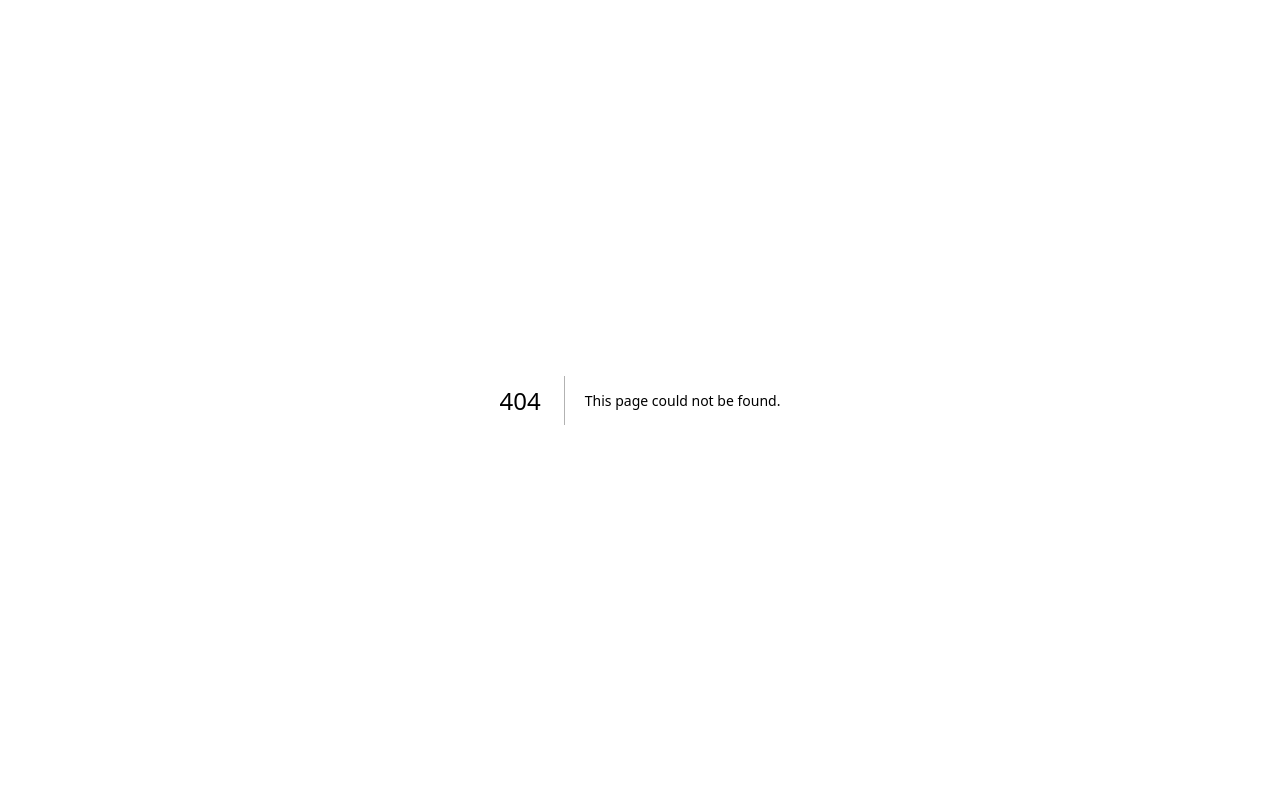
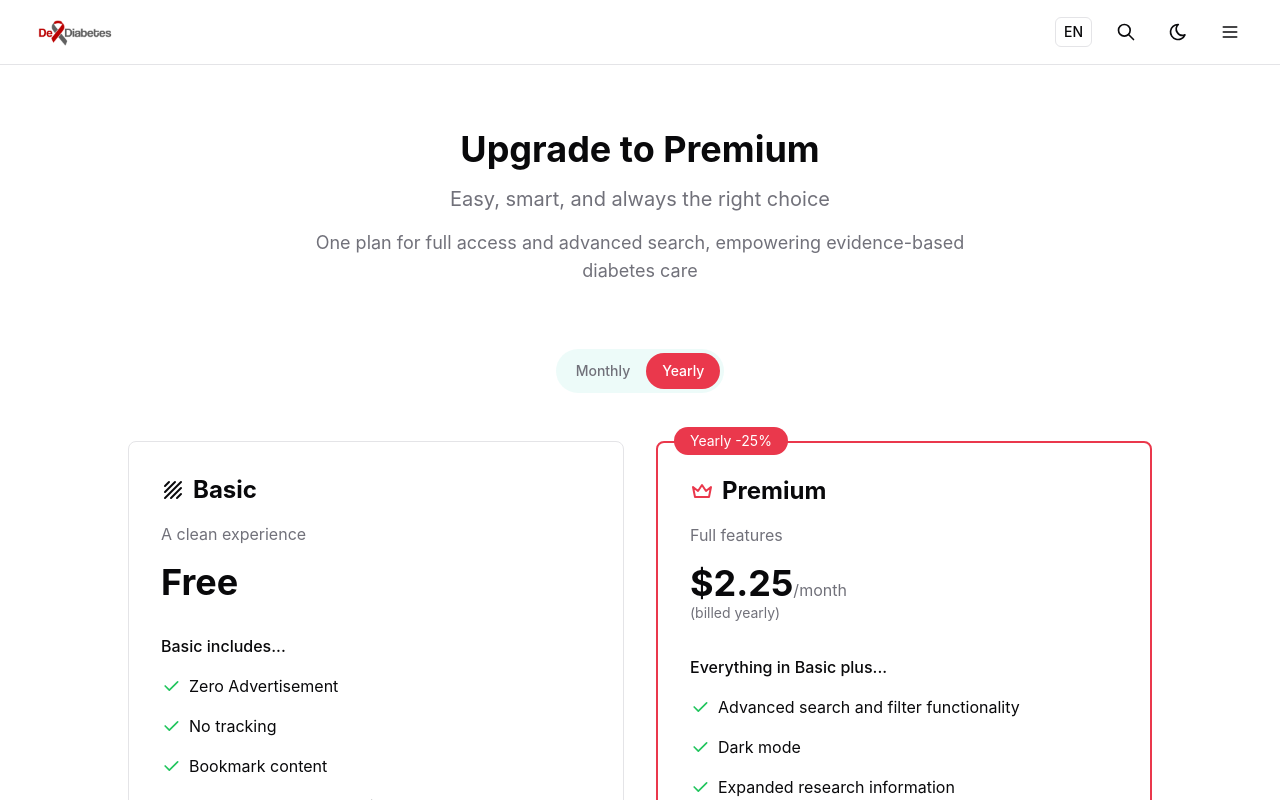
Before and after one commit to Muhammad-Umar-Waqar/final_repo_dd_mpv3, a Next.js app: page /premium in a window 1280 px wide. Before the commit this address had no page. Shown: the top 800 px of the page. Built offline with nearby package versions, Linux system fonts and the light colour scheme.

Commit message:
fix menu behavior

```diff
--- a/components/Navbar.js
+++ b/components/Navbar.js
@@ -121,11 +121,12 @@ export default function Navbar({ isDarkMode, toggleDarkMode }) {
                 ) : (
                   <IconMenu2 className="w-5 h-5" />
                 )}
+                <NavigationMenu />
               </button>
             </div>
           </div>
         </div>
-        <NavigationMenu />
+
       </nav>
 
       {/* Overlay when menu is open (only on mobile) */}
--- /dev/null
+++ b/pages/premium.js
@@ -0,0 +1,146 @@
+// pages/premium.js
+import Head from 'next/head';
+import { useState } from 'react';
+import Navbar from '../components/Navbar';
+import { IconCrown, IconCheck,IconBackground } from '@tabler/icons-react';
+
+export default function Premium() {
+  const [isDarkMode, setIsDarkMode] = useState(false);
+  const [billingCycle, setBillingCycle] = useState('yearly'); // yearly or monthly
+
+  const toggleDarkMode = () => {
+    setIsDarkMode(!isDarkMode);
+    document.documentElement.classList.toggle('dark');
+  };
+
+  const basicFeatures = [
+    { name: 'Zero Advertisement', included: true },
+    { name: 'No tracking', included: true },
+    { name: 'Bookmark content', included: true },
+    { name: 'Research news summaries', included: true },
+    { name: 'Related curated online content', included: true },
+  ];
+
+  const premiumFeatures = [
+    { name: 'Advanced search and filter functionality', included: true },
+    { name: 'Dark mode', included: true },
+    { name: 'Expanded research information', included: true },
+    { name: 'Interventions effectiveness score', included: true },
+    { name: 'Bias analysis using applicable Cochrane Collaboration tools', included: true },
+  ];
+
+  const monthlyPrice = 3.0;
+  const yearlyDiscount = 0.25; // 25% discount
+  const yearlyPrice = monthlyPrice * 12 * (1 - yearlyDiscount);
+
+  return (
+    <div className="min-h-screen bg-background">
+      <Head>
+        <title>Premium Membership - dexdiabetes</title>
+        <meta name="description" content="Upgrade to Premium - Access advanced features and comprehensive diabetes research" />
+        <link rel="icon" href="/favicon.ico" />
+      </Head>
+
+      <Navbar isDarkMode={isDarkMode} toggleDarkMode={toggleDarkMode} />
+
+      <main className="max-w-7xl mx-auto px-4 py-16">
+        <div className="text-center mb-16">
+          <h1 className="text-4xl font-bold text-foreground mb-4">
+            Upgrade to Premium
+          </h1>
+          <p className="text-xl text-muted-foreground mb-4">
+            Easy, smart, and always the right choice
+          </p>
+          <p className="text-lg text-muted-foreground max-w-2xl mx-auto">
+            One plan for full access and advanced search, empowering evidence-based diabetes care
+          </p>
+        </div>
+
+        {/* Billing Cycle Toggle */}
+        <div className="flex justify-center mb-12">
+          <div className="inline-flex items-center bg-secondary/10 rounded-full p-1">
+            <button
+              onClick={() => setBillingCycle('monthly')}
+              className={`px-4 py-2 rounded-full text-sm font-medium transition-colors ${
+                billingCycle === 'monthly'
+                  ? 'bg-primary text-white'
+                  : 'text-muted-foreground hover:text-foreground'
+              }`}
+            >
+              Monthly
+            </button>
+            <button
+              onClick={() => setBillingCycle('yearly')}
+              className={`px-4 py-2 rounded-full text-sm font-medium transition-colors ${
+                billingCycle === 'yearly'
+                  ? 'bg-primary text-white'
+                  : 'text-muted-foreground hover:text-foreground'
+              }`}
+            >
+              Yearly
+            </button>
+          </div>
+        </div>
+
+        {/* Pricing Cards */}
+        <div className="grid md:grid-cols-2 gap-8 max-w-5xl mx-auto">
+          {/* Basic Plan */}
+          <div className="border border-border rounded-lg p-8 bg-background">
+            <div className="flex items-center gap-2 mb-4">
+              <IconBackground className="w-6 h-6" />
+              <h2 className="text-2xl font-bold">Basic</h2>
+            </div>
+            <p className="text-muted-foreground mb-4">A clean experience</p>
+            <div className="mb-8">
+              <span className="text-4xl font-bold">Free</span>
+            </div>
+            <div className="space-y-4 mb-8">
+              <p className="font-medium">Basic includes...</p>
+              {basicFeatures.map((feature, index) => (
+                <div key={index} className="flex items-center gap-2">
+                  <IconCheck className="w-5 h-5 text-green-500" />
+                  <span>{feature.name}</span>
+                </div>
+              ))}
+            </div>
+          </div>
+
+          {/* Premium Plan */}
+          <div className="border-2 border-primary rounded-lg p-8 bg-background relative">
+            <div className="absolute -top-4 left-4 bg-primary text-white px-4 py-1 rounded-full text-sm">
+              Yearly -25%
+            </div>
+            <div className="flex items-center gap-2 mb-4">
+              <IconCrown className="w-6 h-6 text-primary" />
+              <h2 className="text-2xl font-bold">Premium</h2>
+            </div>
+            <p className="text-muted-foreground mb-4">Full features</p>
+            <div className="mb-8">
+              <span className="text-4xl font-bold">
+                ${billingCycle === 'yearly' ? (yearlyPrice / 12).toFixed(2) : monthlyPrice.toFixed(2)}
+              </span>
+              <span className="text-muted-foreground">/month</span>
+              <p className="text-sm text-muted-foreground">
+                (billed {billingCycle === 'yearly' ? 'yearly' : 'monthly'})
+              </p>
+            </div>
+            <div className="space-y-4 mb-8">
+              <p className="font-medium">Everything in Basic plus...</p>
+              {premiumFeatures.map((feature, index) => (
+                <div key={index} className="flex items-center gap-2">
+                  <IconCheck className="w-5 h-5 text-green-500" />
+                  <span>{feature.name}</span>
+                </div>
+              ))}
+            </div>
+            <button
+              className="w-full py-3 bg-primary text-white rounded-md hover:bg-primary/90 transition-colors"
+            >
+              Subscribe and pay
+            </button>
+          </div>
+        </div>
+      </main>
+    </div>
+  );
+}
```
